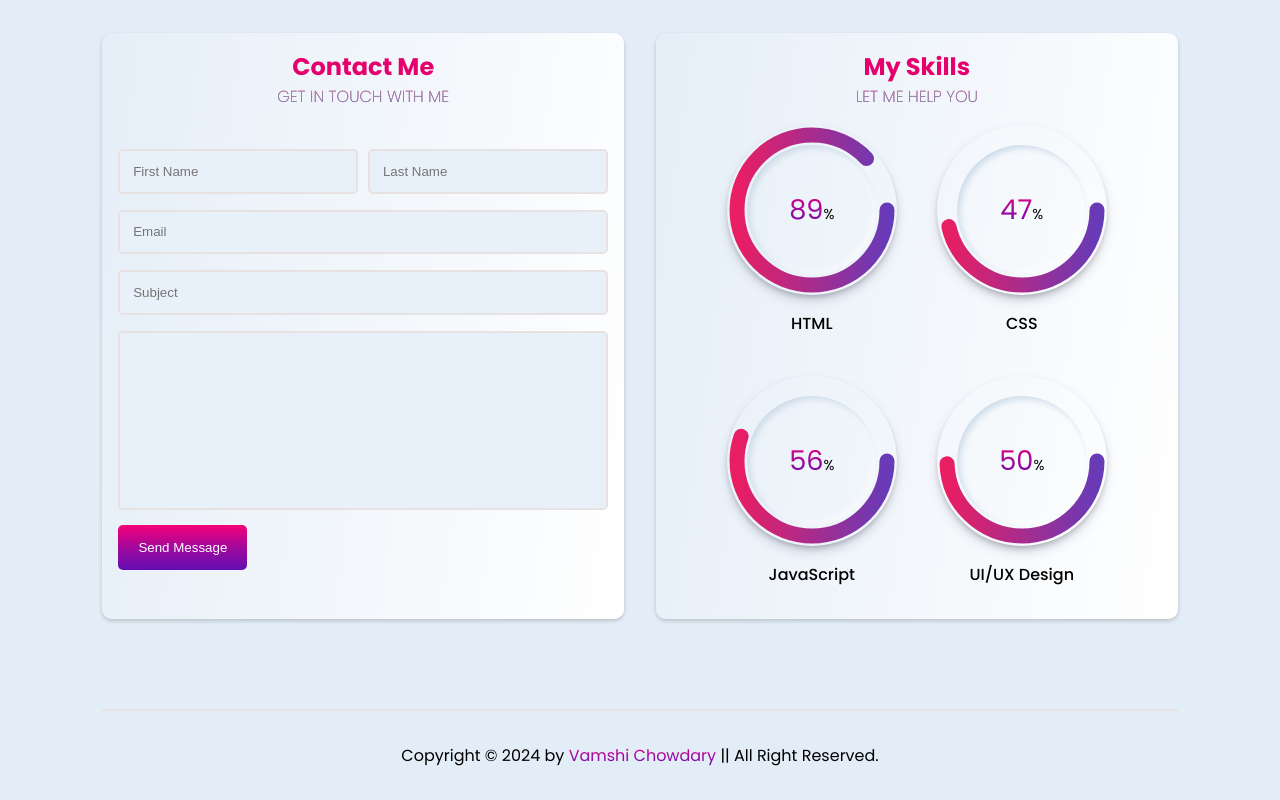
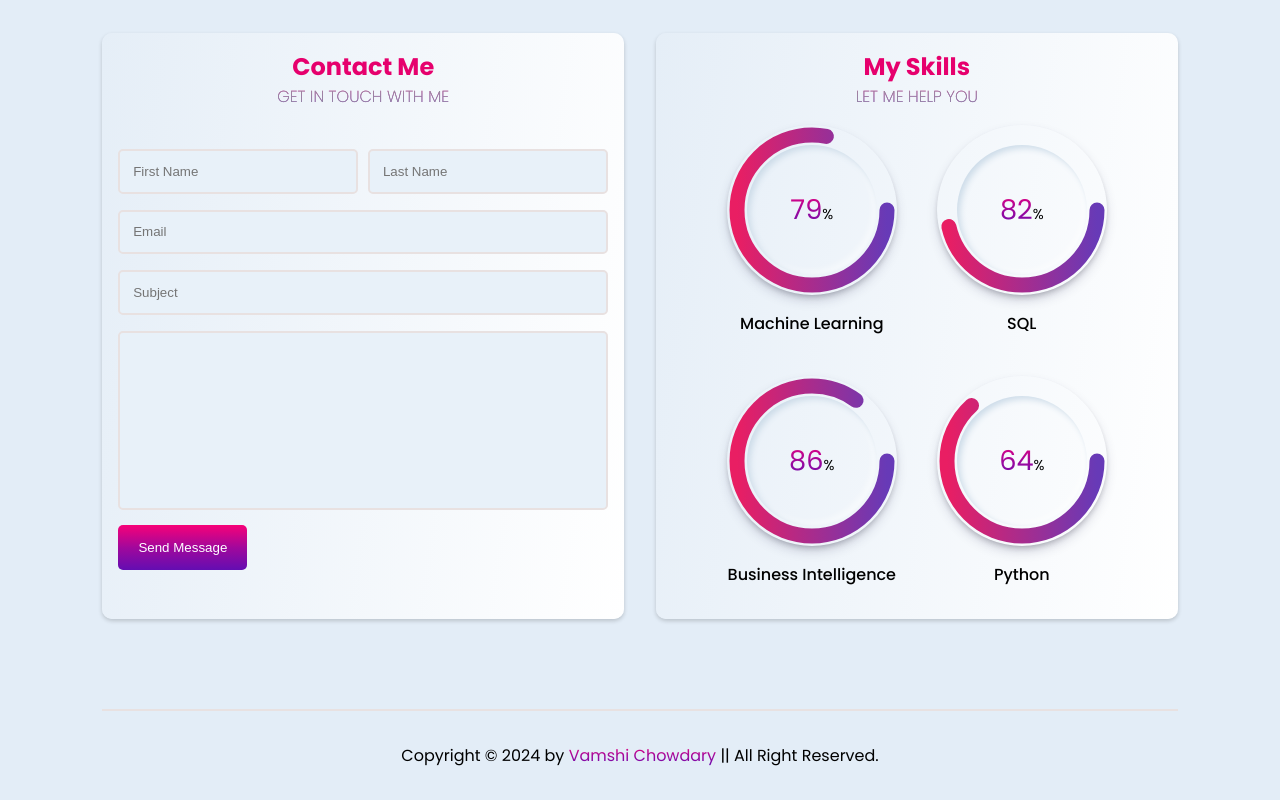
Before and after one commit to Vamshi-chowdary-215/vbcb, a plain HTML site: page index.html in a window 1280 px wide. Shown: the part 4915-5715 px from the top of the page. Drawn offline with nearby package versions, Linux system fonts and the light colour scheme; animation ran at ten frames a second.

Commit message:
Update index.html

```diff
--- a/index.html
+++ b/index.html
@@ -479,12 +479,12 @@
                                     <circle cx="85" cy="85" r="75" stroke-linecap="round" />
                                  </svg>
                                  <h2 class="counter">
-                                    <span data-target="89">0</span>%
+                                    <span data-target="79">0</span>%
                                  </h2>
                               </div>
                            </div>
                            <div class="sk-title">
-                              HTML
+                              Machine Learning
                            </div>
                         </div>
                         <div class="skill">
@@ -500,12 +500,12 @@
                                     <circle cx="85" cy="85" r="75" stroke-linecap="round" />
                                  </svg>
                                  <h2 class="counter">
-                                    <span data-target="47">0</span>%
+                                    <span data-target="47">82</span>%
                                  </h2>
                               </div>
                            </div>
                            <div class="sk-title">
-                              CSS
+                              SQL
                            </div>
                         </div>
                         <div class="skill">
@@ -521,12 +521,12 @@
                                     <circle cx="85" cy="85" r="75" stroke-linecap="round" />
                                  </svg>
                                  <h2 class="counter">
-                                    <span data-target="56">0</span>%
+                                    <span data-target="86">0</span>%
                                  </h2>
                               </div>
                            </div>
                            <div class="sk-title">
-                              JavaScript
+                              Business Intelligence
                            </div>
                         </div>
                         <div class="skill">
@@ -542,12 +542,12 @@
                                     <circle cx="85" cy="85" r="75" stroke-linecap="round" />
                                  </svg>
                                  <h2 class="counter">
-                                    <span data-target = "50" >0</span>%
+                                    <span data-target = "64" >0</span>%
                                  </h2>
                               </div>
                            </div>
                            <div class="sk-title">
-                              UI/UX Design
+                              Python
                            </div>
                         </div>
                      </div>
```
